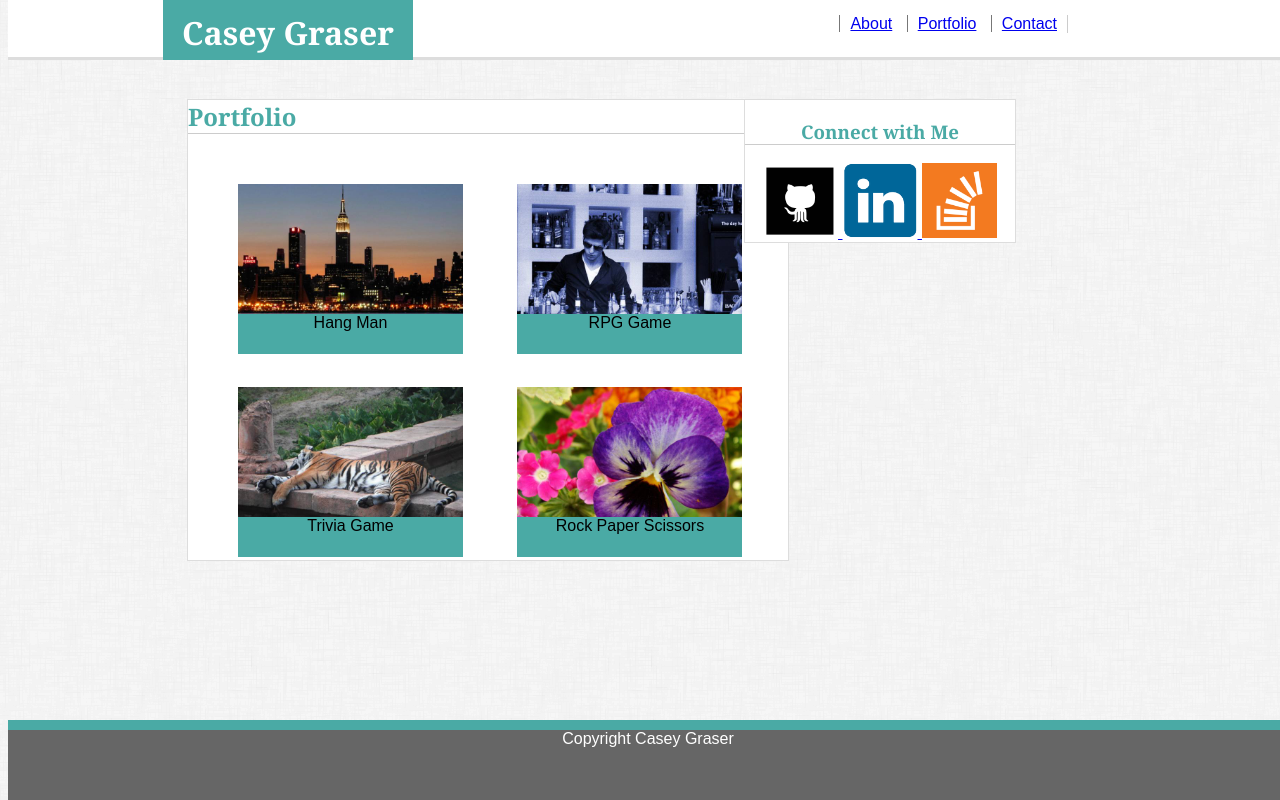
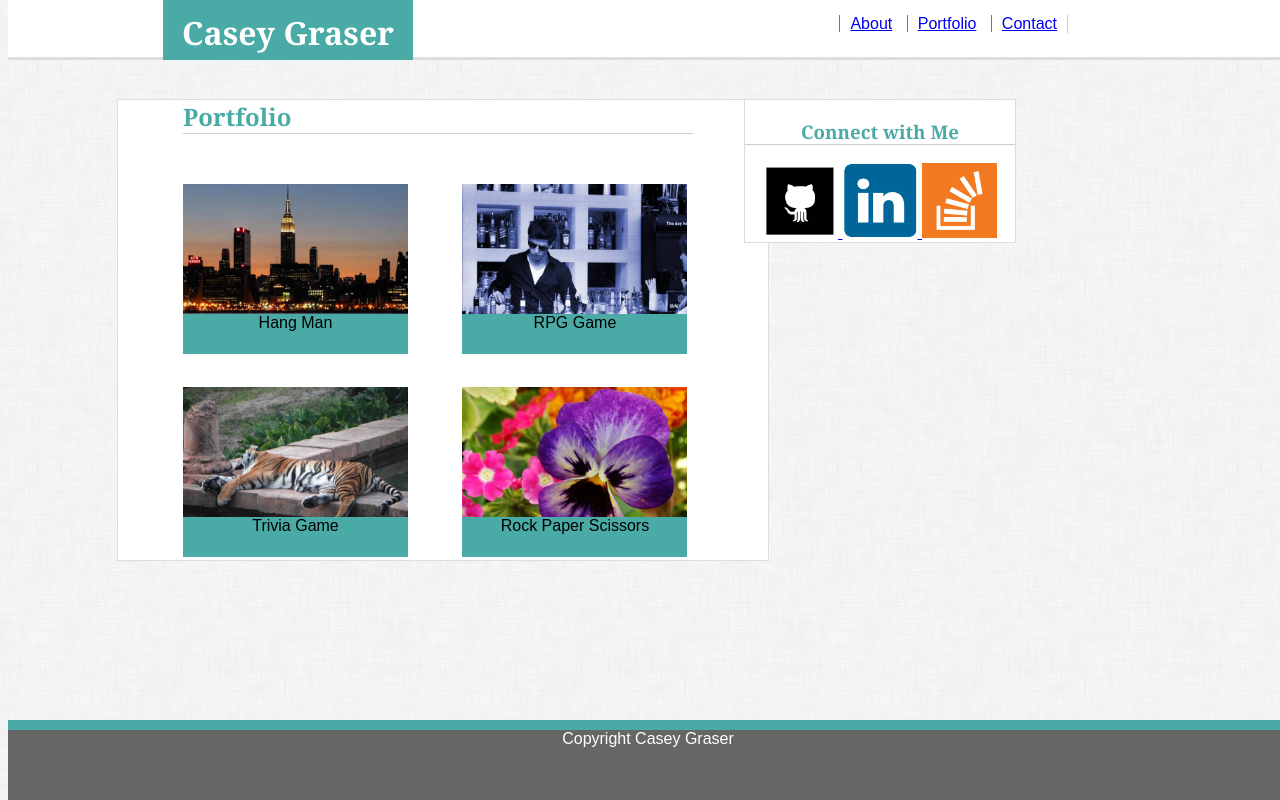
Before and after one commit to Csgraser/assignment-1, a plain HTML site: page portfolio.html in a window 1280 px wide. Drawn offline with Linux system fonts and the light colour scheme.

Commit message:
final upload

```diff
--- a/assets/css/style.css
+++ b/assets/css/style.css
@@ -22,6 +22,7 @@ h2 {
 	color: #4aaaa5;
 	border-bottom: 1px solid #ccc;
 	margin-top: 5px;
+	margin-right: 105px;
 
 }
 
@@ -70,6 +71,7 @@ p {
 	float: left;
 	width: 200px;
 	height: 200px;
+	margin-right: 20px
 
 }
 
@@ -132,7 +134,7 @@ nav a{
 	outline-color: #dddddd;
 	background-size: 650px;
 	background-color: #ffffff;
-	margin-left: 100px;
+	margin-left: 110px;
 	margin-top: 100px;
 	width: 50%;
 	padding: 50px;
@@ -140,8 +142,7 @@ nav a{
 	border-style: block;
 	z-index: 3;
 	font-family: 'Georgia', Times, 'Times New Roman', serif;
-color: #4aaaa5;
-border-bottom: 1px solid #ccc;
+	border-bottom: 1px solid #ccc;
 
 }
 
@@ -173,9 +174,9 @@ footer{
 
 .portfolioImages{
 	background-color: #ffffff;
-	width: 600px;
+	width: 650px;
 	height: 460px;
-	margin-left: 180px;
+	margin-left: 110px;
 	margin-right: 470px;
 	margin-top: 100px;
 	outline-style: solid;
@@ -198,17 +199,29 @@ footer{
 .photos{
 	width: 225px;
 	padding-top: 30px;
+	margin-left: 15px;
 }
 
 .portfolioText{
 position: absolute;
 z-index: 3;
+margin-left: 15px;
 top: 160px;
 background-color: #4aaaa5;
 text-align: center;
 width: 225px;
 height: 40px;
 
+}
+
+#portfolioHeader{
+	z-index: 3;
+	font-family: 'Georgia', Times, 'Times New Roman', serif;
+	color: #4aaaa5;
+	border-bottom: 1px solid #ccc;
+	margin-top: 5px;
+	margin-left: 65px;
+	margin-right: 75px;
 }
 
 #message{
--- a/portfolio.html
+++ b/portfolio.html
@@ -52,7 +52,7 @@
 
 	<div class="portfolioImages">
 
-			<h2>Portfolio</h2>
+			<h2 id="portfolioHeader">Portfolio</h2>
 
 		<div class="placeHolderImg">
 
```
